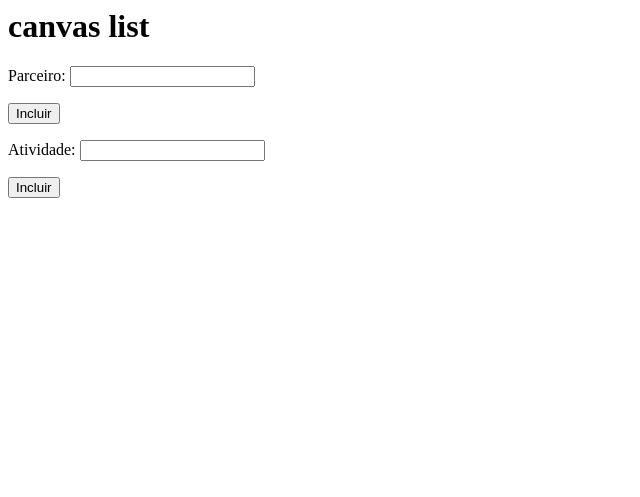
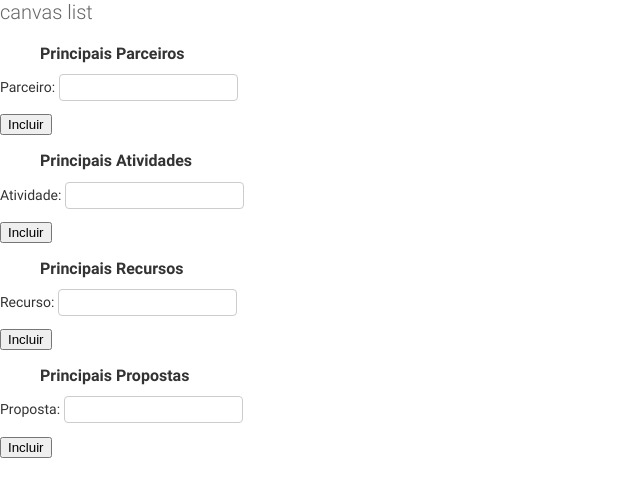
Before and after one commit to diegopmayer/bussiness_plan, a Django app: page /canvas/list in a window 1280 px wide. Shown: the top 497 px of the page, without its empty margins (0-640 px from the left). Run offline with Django 3.2, Linux system fonts and the light colour scheme; data that the repository does not hold is empty.

Commit message:
CRUD (Create) of Recursos and Propostas

```diff
--- a/canvas/form.py
+++ b/canvas/form.py
@@ -1,6 +1,11 @@
 from django import forms
 from django.forms import ModelForm
-from .models import ParceiroModel, AtividadeModel
+from .models import (
+    ParceiroModel,
+    AtividadeModel,
+    RecursoModel,
+    PropostaModel,
+)
 
 
 class ParceiroForm(ModelForm):
@@ -13,3 +18,15 @@ class AtividadeForm(ModelForm):
     class Meta:
         model = AtividadeModel
         fields = '__all__'
+
+
+class RecursoForm(ModelForm):
+    class Meta:
+        model = RecursoModel
+        fields = '__all__'
+
+
+class PropostaForm(ModelForm):
+    class Meta:
+        model = PropostaModel
+        fields = '__all__'
--- a/canvas/models.py
+++ b/canvas/models.py
@@ -1,21 +1,8 @@
 from django.db import models
-
-class CanvasModel(models.Model):
-    recurso = models.CharField(max_length=100, null=True, blank=True)
-    proposta = models.CharField(max_length=100, null=True, blank=True)
-    relacionamento = models.CharField(max_length=100, null=True, blank=True)
-    canal = models.CharField(max_length=100, null=True, blank=True)
-    segmento = models.CharField(max_length=100, null=True, blank=True)
-    custo = models.CharField(max_length=100, null=True, blank=True)
-    receita = models.CharField(max_length=100, null=True, blank=True)
-
-
-    def __str__(self):
-        return self.atividade
 
 
 class ParceiroModel(models.Model):
-    parceiro = models.CharField(max_length=100, null=True, blank=True)
+    parceiro = models.CharField(max_length=100)
 
 
     def __str__(self):
@@ -28,3 +15,59 @@ class AtividadeModel(models.Model):
 
     def __str__(self):
         return self.atividade
+
+
+class RecursoModel(models.Model):
+    recurso = models.CharField(max_length=100)
+
+
+    def __str__(self):
+        return self.recurso
+
+
+class PropostaModel(models.Model):
+    proposta = models.CharField(max_length=100)
+
+
+    def __str__(self):
+        return self.proposta
+
+
+class RelacionamentoModel(models.Model):
+    relacionamento = models.CharField(max_length=100)
+
+
+    def __str__(self):
+        return self.relacionamento
+
+
+class CanalModel(models.Model):
+    canal = models.CharField(max_length=100)
+
+
+    def __str__(self):
+        return self.canal
+
+
+class SegmentoModel(models.Model):
+    segmento = models.CharField(max_length=100)
+
+
+    def __str__(self):
+        return self.segmento
+
+
+class CustoModel(models.Model):
+    custo = models.CharField(max_length=100)
+
+
+    def __str__(self):
+        return self.custo
+
+
+class ReceitaModel(models.Model):
+    receita = models.CharField(max_length=100)
+
+
+    def __str__(self):
+        return self.receita
--- a/canvas/templates/canvas/canvas_list.html
+++ b/canvas/templates/canvas/canvas_list.html
@@ -1,9 +1,17 @@
+<!DOCTYPE html>
+<html lang="pt-br">
+    <head>
         <h1>canvas list</h1>
+        <title> Business Model Canvas </title>
+        <link rel="stylesheet" type="text/css" href="/static/admin/css/base.css">
+            <link rel="stylesheet" type="text/css" href="/static/admin/css/changelists.css">
+    </head>
 
+    <body>
         <div class="Parceiros">
-    <ul>
+            <ul><h2>Principais Parceiros</h2>
                 {% for parceiro in parceiro_list %}
-        <li>{{ parceiro.parceiro }}</li>
+                    <table>{{ parceiro.parceiro }}</table>
                 {% endfor %}
             </ul>
 
@@ -14,9 +22,9 @@
         </div>
 
         <div class="Atividades">
-    <ul>
+            <ul><h2>Principais Atividades</h2>
                 {% for atividades in atividade_list %}
-        <li>{{ atividades }}</li>
+                    <table>{{ atividades }}</table>
                 {% endfor %}
             </ul>
 
@@ -25,3 +33,29 @@
                 <button type="submit">Incluir</button>
             </form>
         </div>
+
+        <div class="Recursos">
+            <ul><h2>Principais Recursos</h2>
+                {% for recursos in recurso_list %}
+                    <table>{{ recursos }}</table>
+                {% endfor %}
+            </ul>
+            <form action="{% url 'recurso_add' %}" method="POST">{% csrf_token %}
+                {{ recurso_form.as_p }}
+                <button type="submit">Incluir</button>
+            </form>
+        </div>
+
+        <div>
+            <ul class="Propostas"><h2>Principais Propostas</h2>
+                {% for propostas in proposta_list %}
+                    <table>{{ propostas }}</table>
+                {% endfor %}
+            </ul>
+            <form action="{% url 'proposta_add' %}" method="POST">{% csrf_token %}
+                {{ proposta_form.as_p }}
+                <button type="submit">Incluir</button>
+            </form>
+        </div>
+    </body>
+</html>
--- a/canvas/urls.py
+++ b/canvas/urls.py
@@ -1,8 +1,16 @@
 from django.urls import path
-from .views import canvas_list, parceiro_add, atividade_add
+from .views import (
+    canvas_list,
+    parceiro_add,
+    atividade_add,
+    recurso_add,
+    proposta_add,
+)
 
 urlpatterns = [
     path('list', canvas_list, name='canvas_list'),
     path('parceiro-add', parceiro_add, name='parceiro_add'),
     path('atividade-add', atividade_add, name='atividade_add'),
+    path('recurso-add', recurso_add, name='recurso_add'),
+    path('proposta-add', proposta_add, name='proposta_add'),
 ]
--- a/canvas/views.py
+++ b/canvas/views.py
@@ -1,18 +1,36 @@
 from django.shortcuts import render, redirect
-from .form import ParceiroForm, AtividadeForm
-from .models import ParceiroModel, AtividadeModel
+from .form import (
+    ParceiroForm,
+    AtividadeForm,
+    RecursoForm,
+    PropostaForm,
+)
+from .models import (
+    ParceiroModel,
+    AtividadeModel,
+    RecursoModel,
+    PropostaModel,
+)
 
 
 def canvas_list(request):
     parceiro_list = ParceiroModel.objects.all()
+    parceiro_form = ParceiroForm()
     atividade_form = AtividadeForm()
     atividade_list = AtividadeModel.objects.all()
-    parceiro_form = ParceiroForm()
+    recurso_list = RecursoModel.objects.all()
+    recurso_form = RecursoForm()
+    proposta_list = PropostaModel.objects.all()
+    proposta_form = PropostaForm()
     return render(request, 'canvas/canvas_list.html', {
         'parceiro_list': parceiro_list,
         'parceiro_form': parceiro_form,
         'atividade_list': atividade_list,
         'atividade_form': atividade_form,
+        'recurso_list': recurso_list,
+        'recurso_form': recurso_form,
+        'proposta_list': proposta_list,
+        'proposta_form': proposta_form,
         }
     )
 
@@ -25,8 +43,21 @@ def parceiro_add(request):
 
 
 def atividade_add(request):
-    atividade = AtividadeForm(request.POST or None)
-    if atividade.is_valid():
-        atividade.save()
+    form = AtividadeForm(request.POST or None)
+    if form.is_valid():
+        form.save()
+    return redirect('canvas_list')
 
+
+def recurso_add(request):
+    form = RecursoForm(request.POST or None)
+    if form.is_valid():
+        form.save()
     return redirect('canvas_list')
+
+
+def proposta_add(request):
+    form = PropostaForm(request.POST or None)
+    if form.is_valid():
+        form.save()
+    return redirect('canvas_list')
```
Also changed, not shown: canvas/admin.py (+19 -2 lines), canvas/migrations/0006_auto_20190310_2030.py (added). Lines whose indentation alone changed are shown as unchanged.
